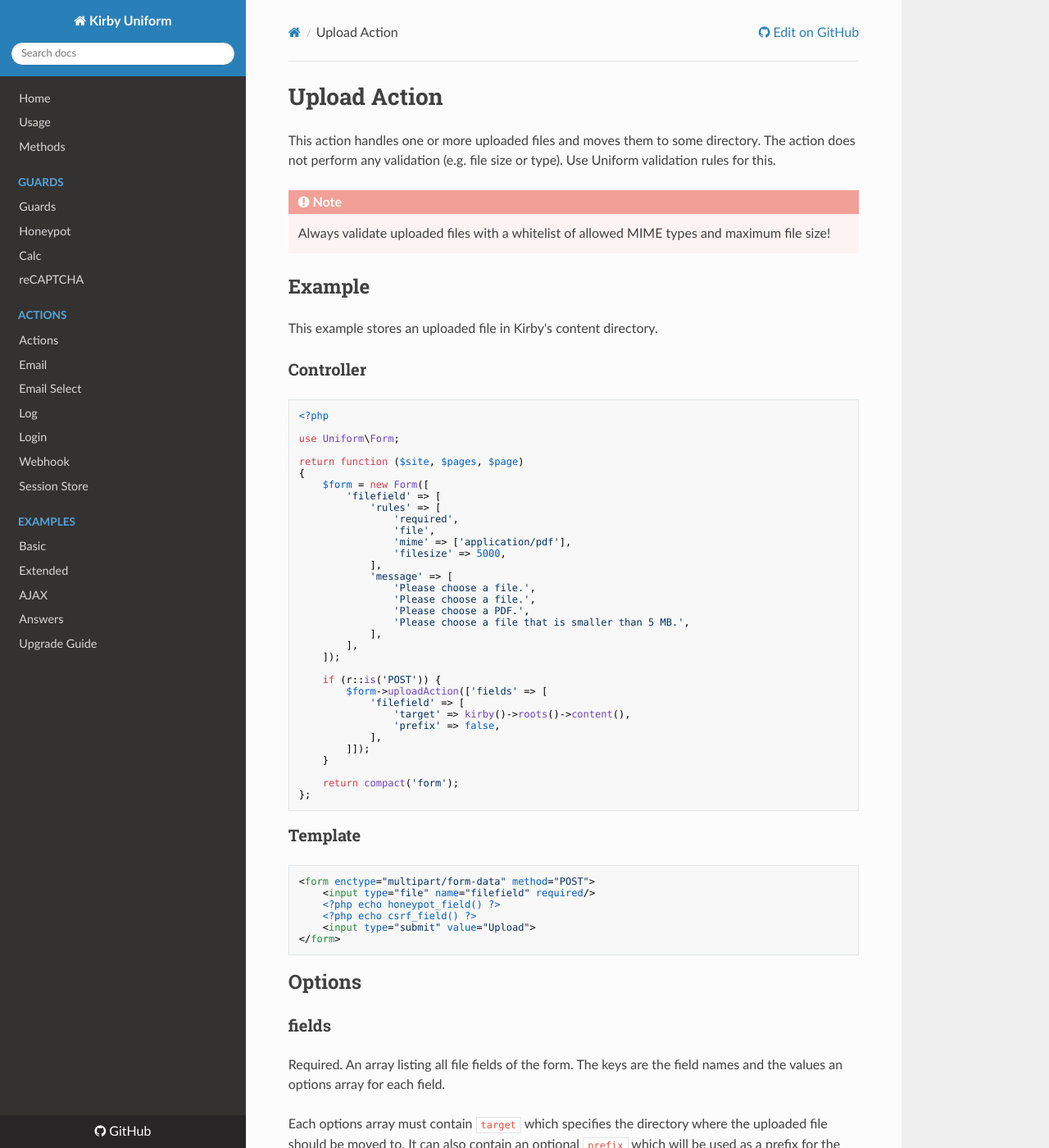
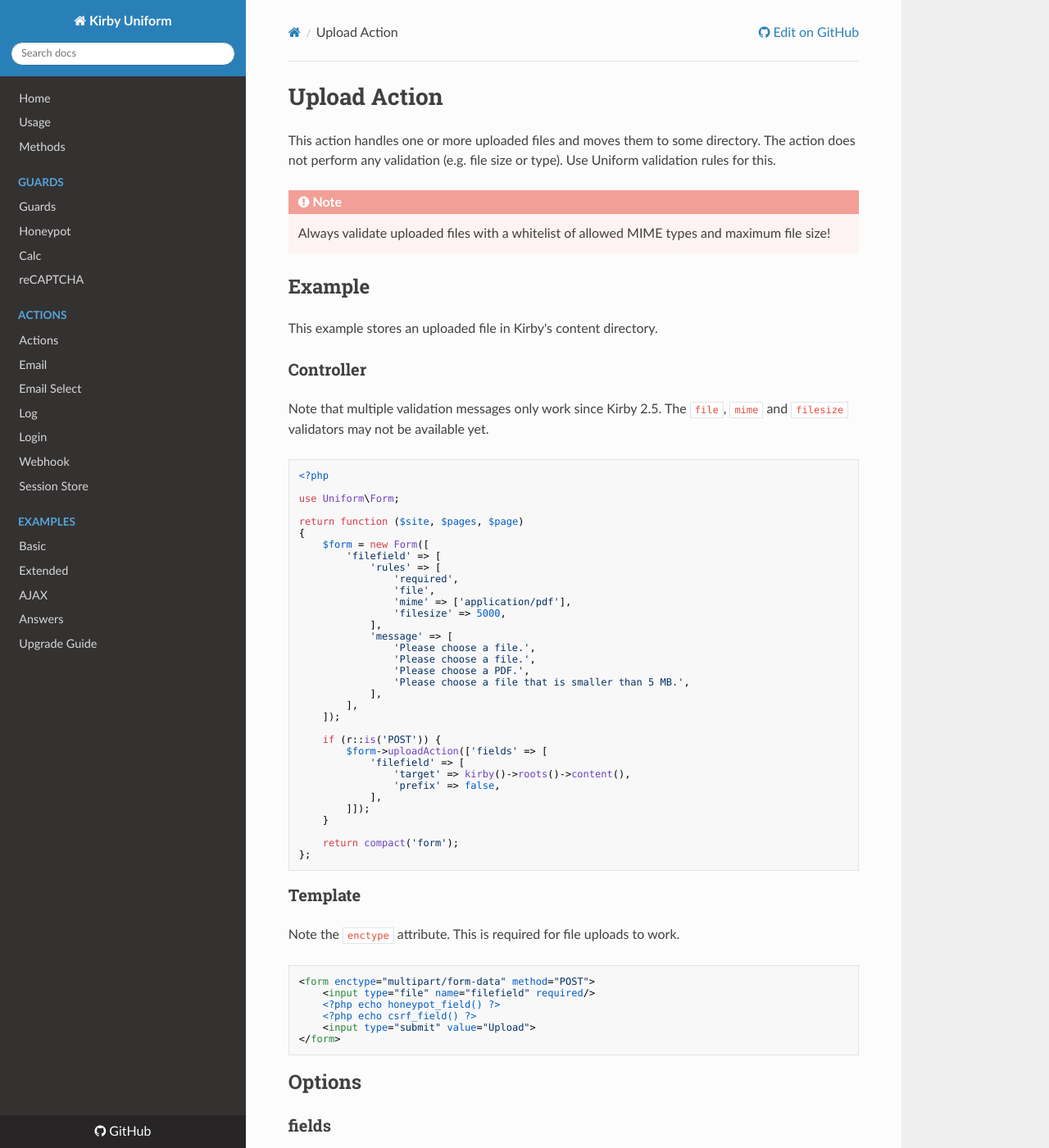
Before and after one commit to mzur/kirby-uniform, an MkDocs documentation site: the page built from docs/actions/upload.md, in a window 1280 px wide and 1400 px high. Shown: the whole window at 82% size. Built offline with MkDocs 1.6.1, drawn with Linux system fonts in a browser that asks for light colours; nearby versions of some CDN libraries; old or Windows-style settings are respelled for this version of MkDocs.

Commit message:
Finish upload action docs

````diff
--- a/docs/actions/upload.md
+++ b/docs/actions/upload.md
@@ -10,6 +10,8 @@ This action handles one or more uploaded files and moves them to some directory.
 This example stores an uploaded file in Kirby's content directory.
 
 ### Controller
+
+Note that multiple validation messages only work since Kirby 2.5. The `file`, `mime` and `filesize` validators may not be available yet.
 
 ```php
 <?php
@@ -50,6 +52,8 @@ return function ($site, $pages, $page)
 
 ### Template
 
+Note the `enctype` attribute. This is required for file uploads to work.
+
 ```html+php
 <form enctype="multipart/form-data" method="POST">
     <input type="file" name="filefield" required/>
````
